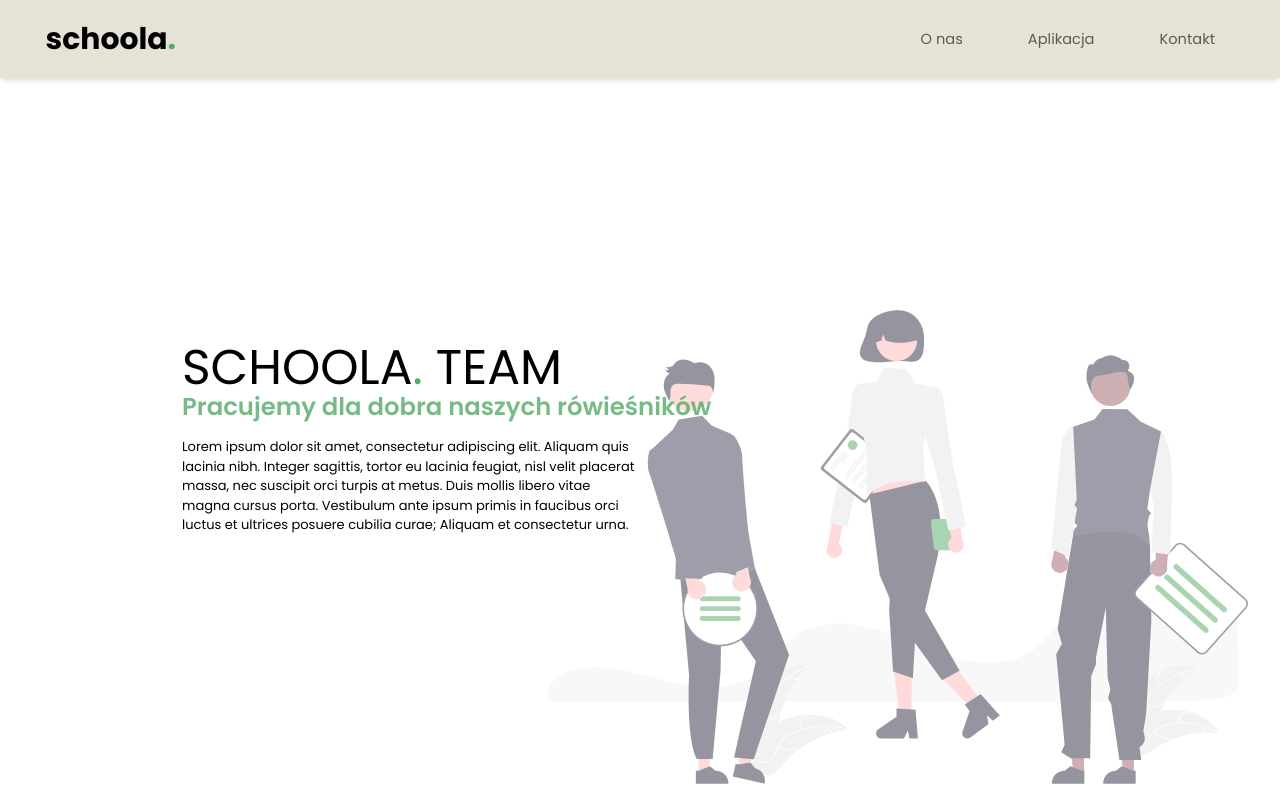
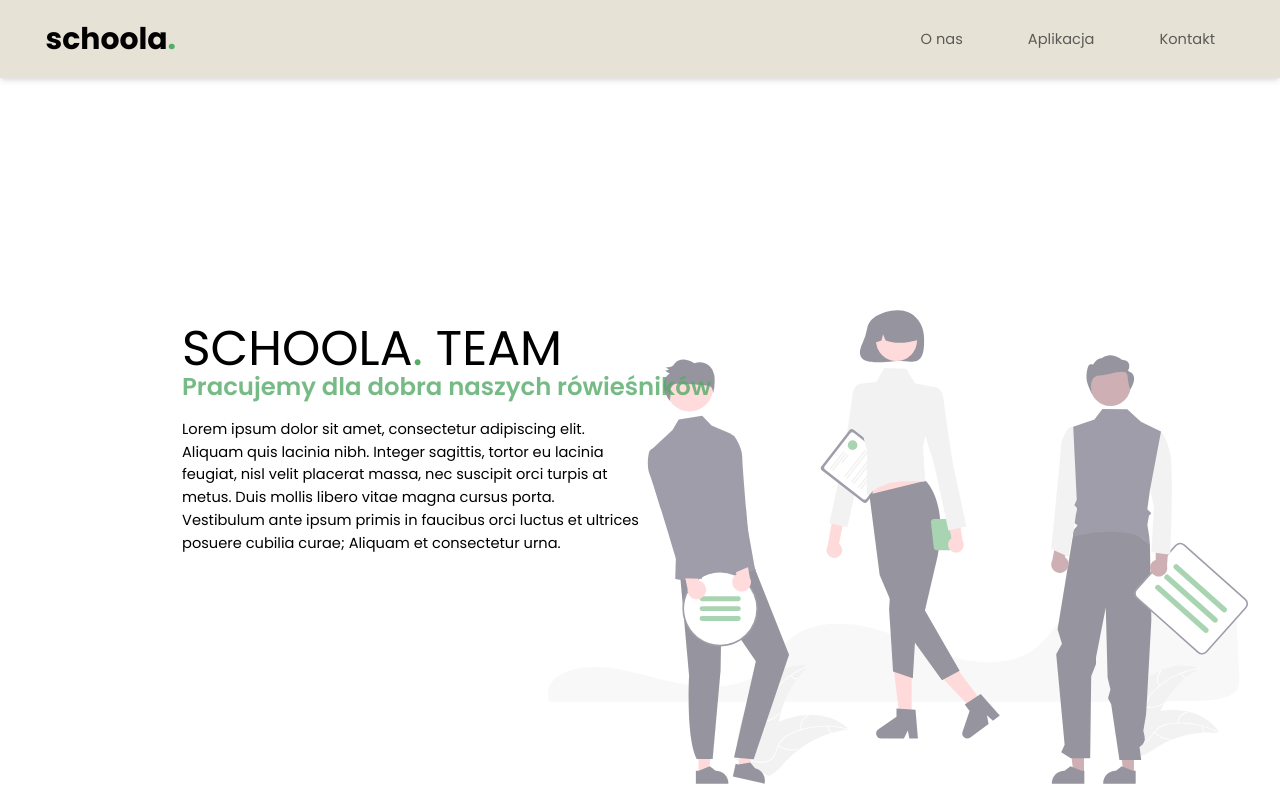
Before and after one commit to schoola-pl/schoola-landing, a Next.js app: page /about in a window 1280 px wide. Shown: the top 800 px of the page. Built offline with nearby package versions, Linux system fonts and the light colour scheme.

Commit message:
Edit text size in Hero (about)

```diff
--- a/pages/about.tsx
+++ b/pages/about.tsx
@@ -87,7 +87,7 @@
             <p className="font-semibold mb-5 text-lg md:text-xl lg:text-2xl xl:text-3xl text-emerald-dark opacity-80 relative z-10">
               Pracujemy dla dobra naszych rówieśników
             </p>
-            <p className="pr-10 text-justify md:text-left relative z-10 md:3/4 lg:w-3/4 xl:w-1/2 md:pr-0">
+            <p className="pr-10 text-justify md:text-left relative z-10 md:3/4 lg:w-3/4 xl:w-1/2 lg:text-lg md:pr-0">
               Lorem ipsum dolor sit amet, consectetur adipiscing elit. Aliquam quis lacinia nibh. Integer sagittis, tortor eu lacinia feugiat, nisl
               velit placerat massa, nec suscipit orci turpis at metus. Duis mollis libero vitae magna cursus porta. Vestibulum ante ipsum primis in
               faucibus orci luctus et ultrices posuere cubilia curae; Aliquam et consectetur urna.
```
